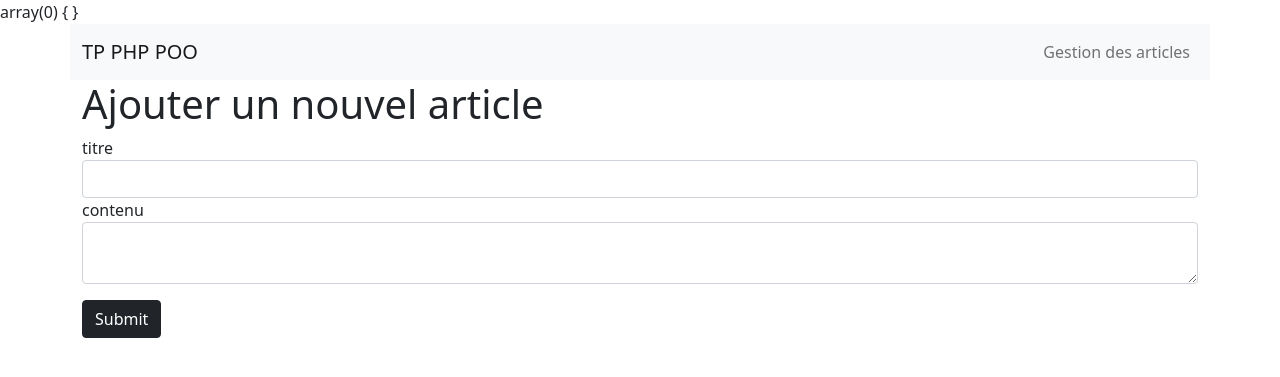
After one commit to webdevproformation/projet-php-d-juin2021, a PHP site: page /projet-html/admin/ajout in a window 1280 px wide. The commit adds this page. Shown: the top 377 px of the page. Run offline with PHP 8.4, Linux system fonts and the light colour scheme.

Commit message:
fin du formulaire d'ajout et commence à traiter les données postées

```diff
--- a/tp-1/controller/admin.class.php
+++ b/tp-1/controller/admin.class.php
@@ -2,7 +2,6 @@
 // controller/admin.class.php
 class AdminController extends Controller{
     public function accueil(){
-
         // echo "je suis la page d'accueil de l'administration ";
         // Est ce que l'interaute est connecté ?
         // 1 créer une variable $data  = [ ]
@@ -16,4 +15,12 @@ class AdminController extends Controller{
         $this->render("accueil");
         // créer le dossier view/admin/accueil.php
     }
+
+    public function ajout(){
+        // appeler une vue
+        var_dump($_POST);
+
+        $this->render("ajouter");
+        // créer le dossier view/admin/ajouter.php
+    }
 }
--- a/tp-1/view/admin/accueil.php
+++ b/tp-1/view/admin/accueil.php
@@ -2,7 +2,7 @@
 <h1>Bienvenu dans le back office de votre site</h1>
 
 <div>
-    <a href="<?= WWW ?>admin/ajout" class="btn btn-success my-4">Ajouter une nouvel article</a>
+    <a href="<?= WWW ?>admin/ajout" class="btn btn-success my-4">Ajouter un nouvel article</a>
 </div>
 
 <table class="table table-striped">
--- /dev/null
+++ b/tp-1/view/admin/ajouter.php
@@ -0,0 +1,14 @@
+<h1>Ajouter un nouvel article</h1>
+<form action="<?= WWW ?>admin/ajout" method="post">
+    <div class="form-group">
+        <label for="titre">titre</label>
+        <input type="text" name="titre" class="form-control" id="titre">
+    </div>
+    <div>
+        <label for="contenu">contenu</label>
+        <textarea name="contenu" id="contenu" class="form-control"></textarea>
+    </div>
+    <div>
+        <input type="submit" class="btn btn-dark mt-3">
+    </div>
+</form>
```
